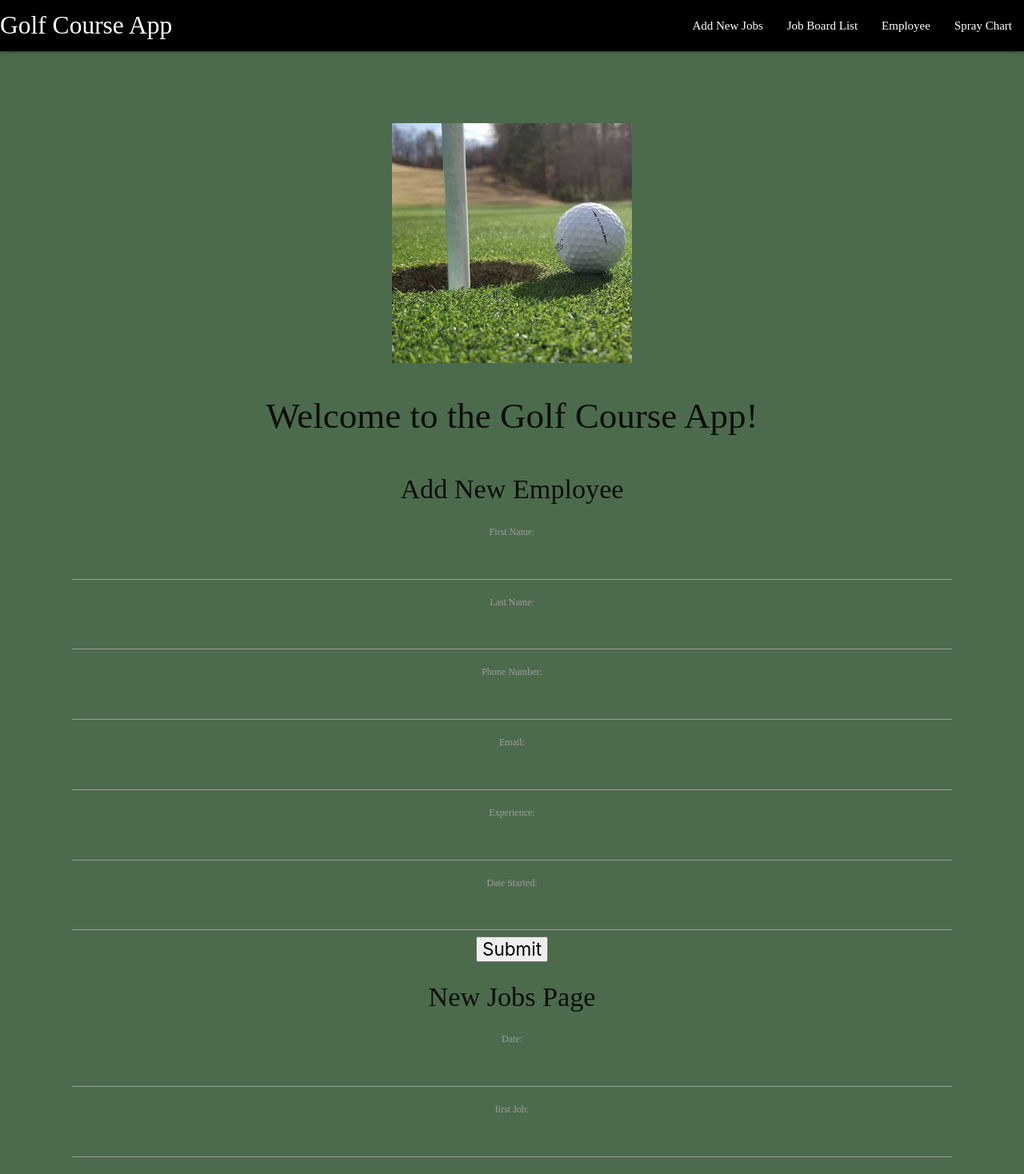
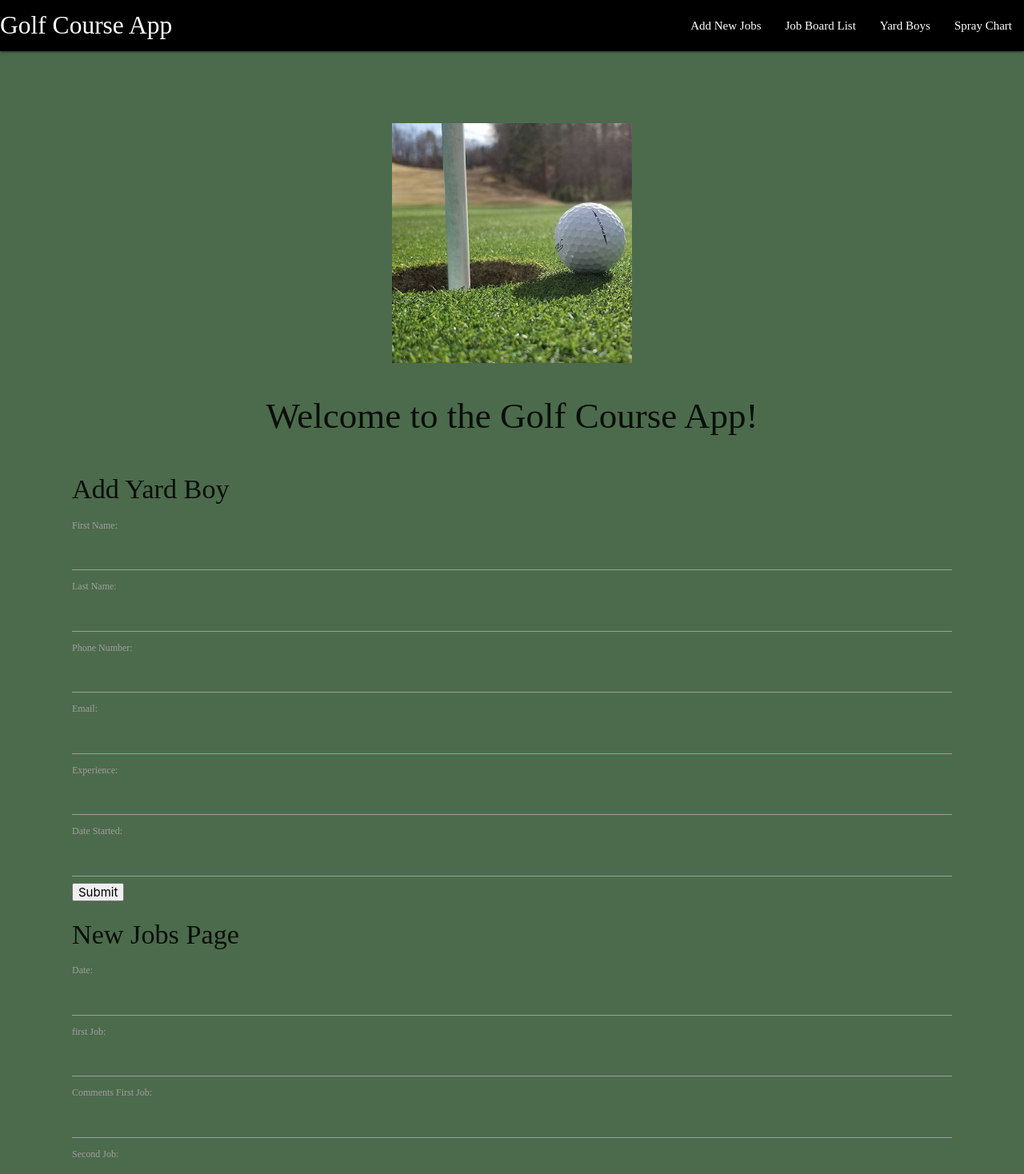
Before and after one commit to brodie2121/golf-course-app, a React (Create React App) app: page / in a window 1280 px wide. Shown: the top 1468 px of the page at 80% size. Built offline with nearby package versions, Linux system fonts and the light colour scheme.

Commit message:
added yard boys

```diff
--- a/src/App.css
+++ b/src/App.css
@@ -10,11 +10,6 @@ body {
   padding: 3;
   height: 100%;
   justify-content: center;
-}
-
-.par-wrap {
-  text-align: center;
-  font-size: 1.5rem;
 }
 
 .home-photo {
--- a/src/NavBar/NavBar.js
+++ b/src/NavBar/NavBar.js
@@ -9,7 +9,7 @@ function NavBar(props) {
             <ul id="nav-mobile" className="right hide-on-med-and-down">
                 <li><NavLink to="/dailyjobboard/post/add">Add New Jobs</NavLink></li>
                 <li><NavLink to="/dailyjobboard/all">Job Board List</NavLink></li>
-                <li><NavLink to="/employee/all">Employee</NavLink></li>
+                <li><NavLink to="/employee/all">Yard Boys</NavLink></li>
                 <li><NavLink to="/spraychart/all">Spray Chart</NavLink></li>
             </ul>
             </div>
--- a/src/components/addEmployee.js
+++ b/src/components/addEmployee.js
@@ -81,7 +81,7 @@ class AddEmployee extends Component {
     render() {
         return(
             <>
-                <h4>Add New Employee</h4>
+                <h4>Add Yard Boy</h4>
                 <form onSubmit={this.handleSubmit}>
                     <label> First Name: </label>
                     <input
--- a/src/components/employee.js
+++ b/src/components/employee.js
@@ -32,7 +32,7 @@ async componentDidMount() {
         const { employee } = this.state;
         return (
             <div>
-                <h4>Employee Info</h4>
+                <h4>Yard Boy Info</h4>
                 <p>{employee.id}</p>
                 <p>{employee.firstname}</p>
                 <p>{employee.lastname}</p>
--- a/src/components/employeeHome.js
+++ b/src/components/employeeHome.js
@@ -27,7 +27,7 @@ class EmployeeHome extends Component {
 
         return(
             <>
-                <h2>Employee Name</h2>
+                <h2>Yard Boys</h2>
                 <ul>
                     {employees.map(employee => {
                         console.log('employee', employee);
```
